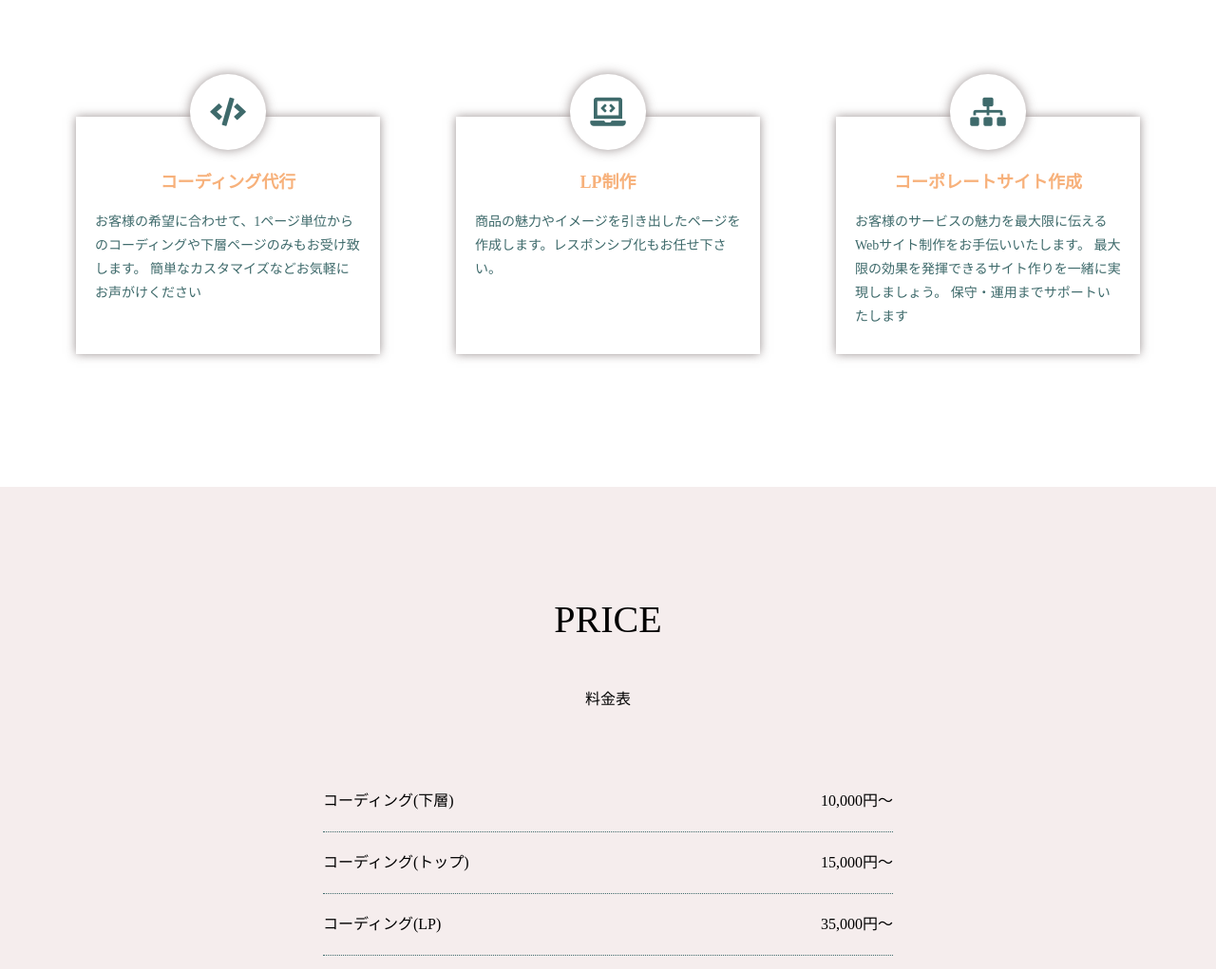
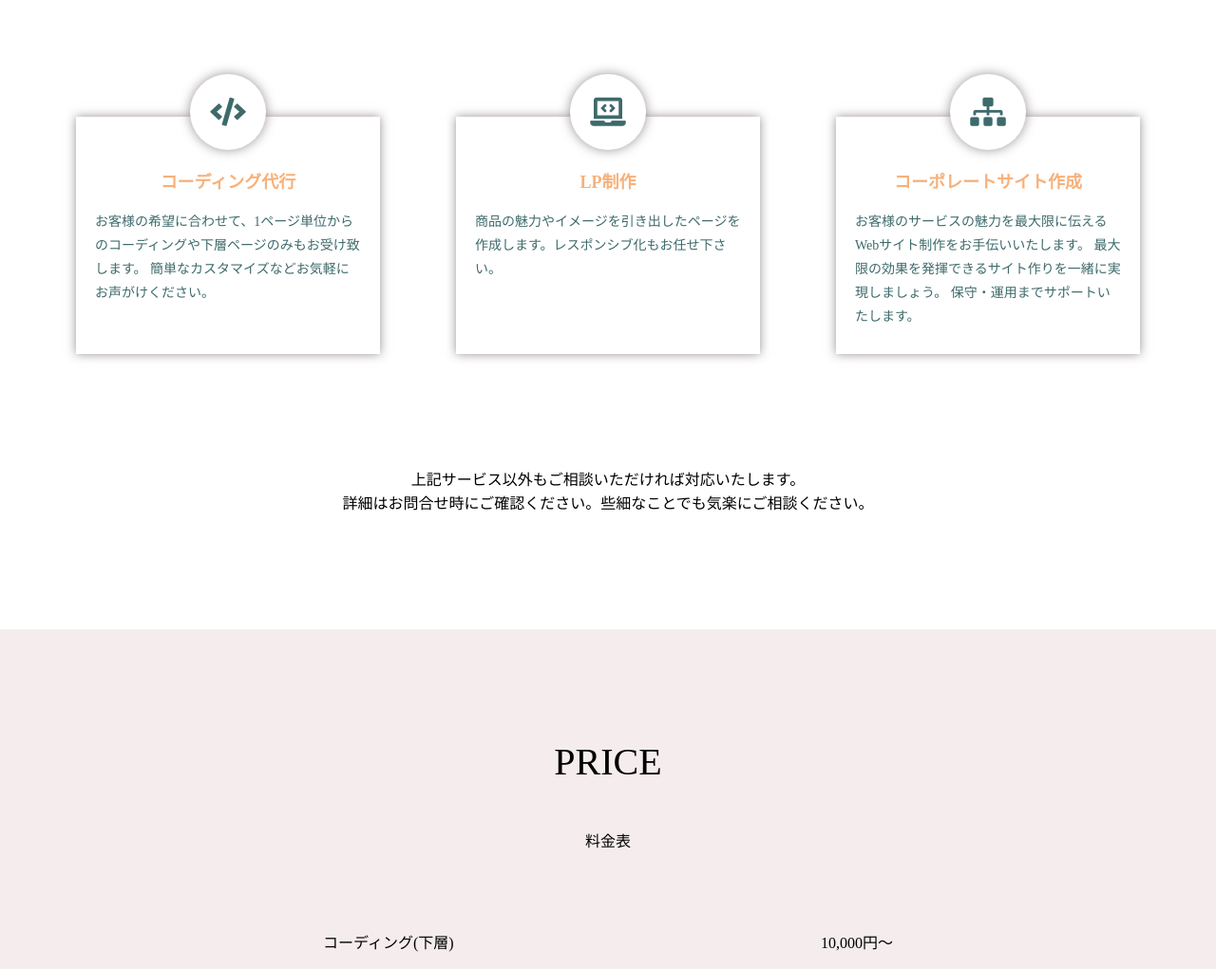
Before and after one commit to kurinoppe/kuri-portfolio, a plain HTML site: page index.html in a window 1280 px wide. Shown: the part 1917-2938 px from the top of the page at 95% size. Drawn offline with nearby package versions, Linux system fonts and the light colour scheme.

Commit message:
Update index.html

```diff
--- a/index.html
+++ b/index.html
@@ -122,7 +122,7 @@
                                 <div class="serv-title">コーディング代行</div>
                                 <div class="serv-text">
                                     お客様の希望に合わせて、1ページ単位からのコーディングや下層ページのみもお受け致します。
-                                    簡単なカスタマイズなどお気軽にお声がけください
+                                    簡単なカスタマイズなどお気軽にお声がけください。
                                 </div>
                             </div>
                         </div>
@@ -146,11 +146,16 @@
                                 <div class="serv-text">
                                     お客様のサービスの魅力を最大限に伝えるWebサイト制作をお手伝いいたします。
                                     最大限の効果を発揮できるサイト作りを一緒に実現しましょう。
-                                    保守・運用までサポートいたします
+                                    保守・運用までサポートいたします。
                                 </div>
                             </div>
                         </div>
                     </div>
+                    <div class="price-tips">
+                    <p class="tips-text">上記サービス以外もご相談いただければ対応いたします。
+                        <br>詳細はお問合せ時にご確認ください。些細なことでも気楽にご相談ください。
+                    </p>
+                </div>
                 </div>
         </section>
 
```
